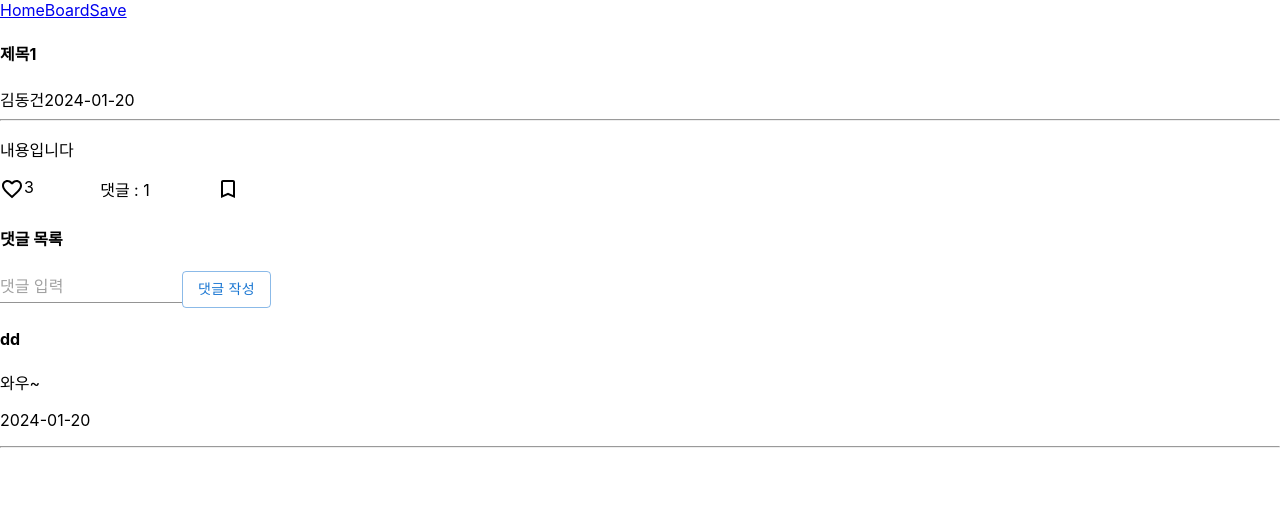
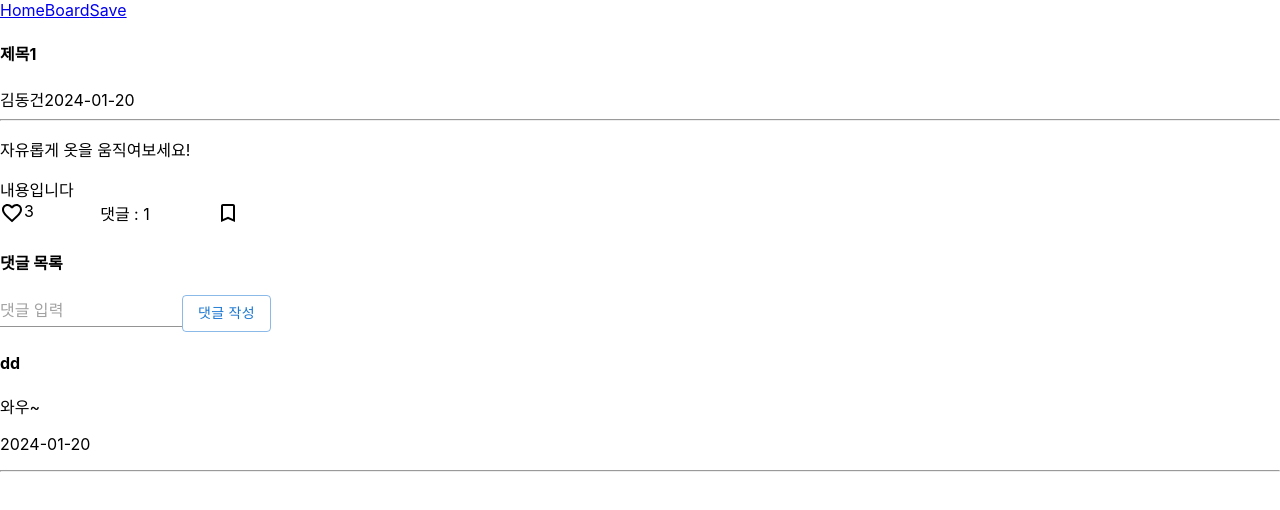
Before and after one commit to djLee77/draw-wardrobe, a React (Create React App) app in the folder reactboard/: page /post/1 in a window 1280 px wide. Shown: the top 510 px of the page. Built offline with nearby package versions, Linux system fonts and the light colour scheme; no server answers.

Commit message:
글 내용 수정

```diff
--- a/reactboard/src/components/Post/Content.jsx
+++ b/reactboard/src/components/Post/Content.jsx
@@ -3,7 +3,8 @@ import PropTypes from 'prop-types'; // prop-types 불러오기
 const Content = ({ content }) => {
   return (
     <div>
-      <p>{content}</p>
+      <p>자유롭게 옷을 움직여보세요!</p>
+      <div>{content}</div>
     </div>
   );
 };
```
